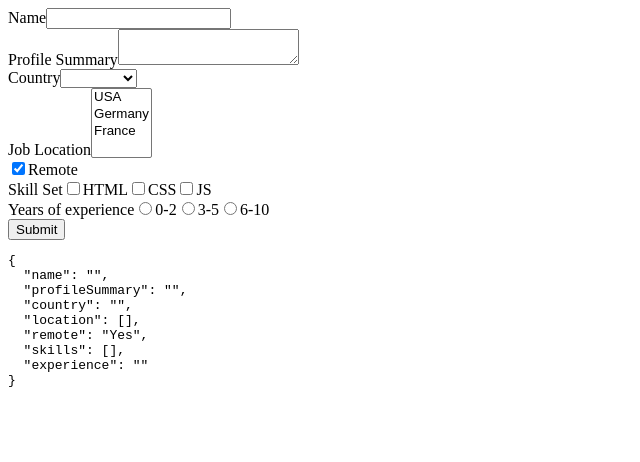
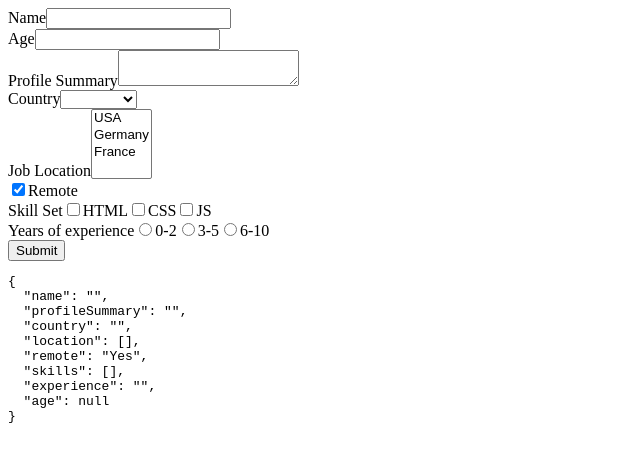
Before and after one commit to Devorein/vue-init, a Vue app: page / in a window 1280 px wide. Shown: the top 462 px of the page, without its empty margins (0-640 px from the left). Built offline with nearby package versions, Linux system fonts and the light colour scheme.

Commit message:
Added trim, number and prevent modifiers

```diff
--- a/src/App.vue
+++ b/src/App.vue
@@ -1,9 +1,13 @@
 <template>
   <div>
-    <form @submit="submitForm">
+    <form @submit.prevent="submitForm">
       <div>
         <label for="name">Name</label>
-        <input type="text" id="name" v-model="formValues.name">
+        <input type="text" id="name" v-model.trim.lazy="formValues.name">
+      </div>
+      <div>
+        <label for="age">Age</label>
+        <input type="number" id="age" v-model.number="formValues.age">
       </div>
       <div>
         <label for="profileSummary">Profile Summary</label>
@@ -64,8 +68,7 @@
 
 export default {
   methods: {
-    submitForm(event){
-      event.preventDefault()
+    submitForm(){
       console.log(this.formValues)
     }
   },
@@ -79,7 +82,8 @@
         location: [],
         remote: "Yes",
         skills: [],
-        experience: ""
+        experience: "",
+        age: null
       }
     }
   }
```
